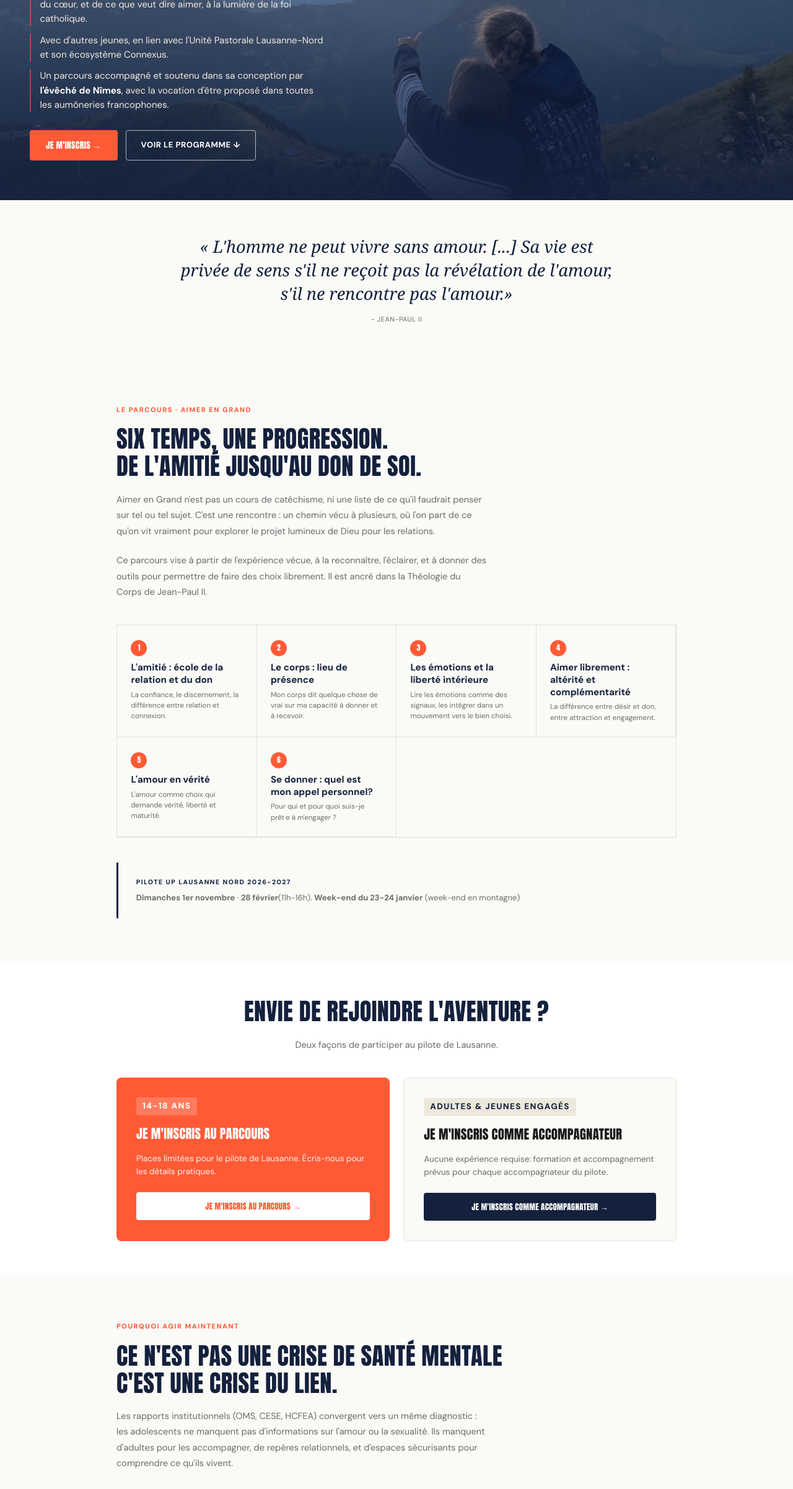
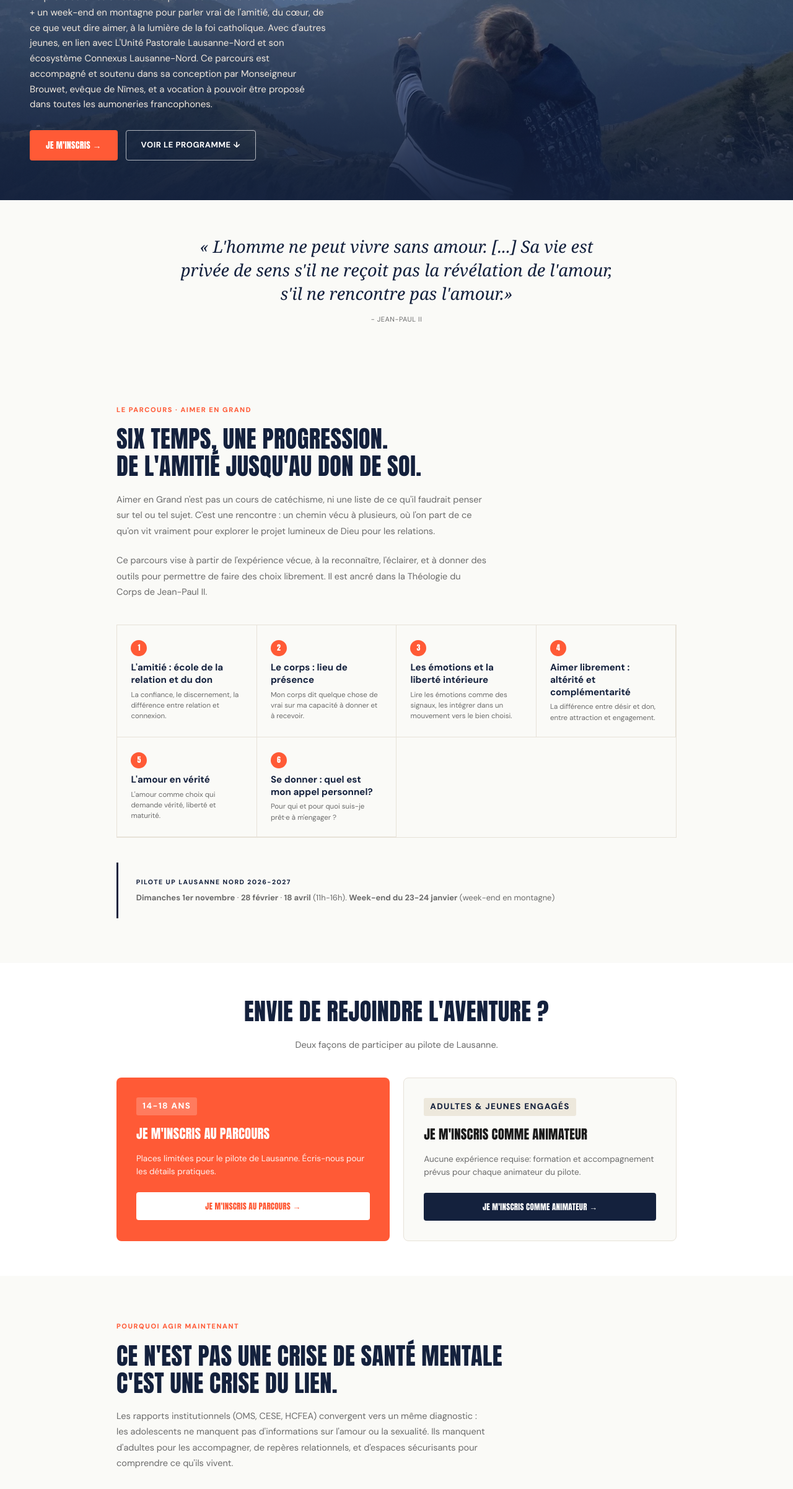
Before and after one commit to messianecaze/cor1418-site2, a plain HTML site: page index.html in a window 1280 px wide. Shown: the part 397-2800 px from the top of the page at 62% size. Drawn offline with Linux system fonts and the light colour scheme.

Commit message:
Change 'accompagnateur' to 'animateur' throughout
Updated references from 'accompagnateur' to 'animateur' and adjusted related text in the hero section and contact information.

```diff
--- a/index.html
+++ b/index.html
@@ -100,14 +100,7 @@
     font-size: clamp(2.6rem, 6vw, 5rem);
     text-transform: uppercase; line-height: 0.95; color: var(--blanc); margin-bottom: 1.2rem;
   }
-  .hero-sub-wrap { max-width: 480px; margin-bottom: 1.8rem; }
-  .hero-sub {
-    font-size: 15px; color: #F2E9DE; line-height: 1.55;
-    padding-left: 0.9rem; border-left: 2px solid rgba(255,90,54,0.55);
-    margin-bottom: 0.7rem;
-  }
-  .hero-sub:last-child { margin-bottom: 0; }
-  .hero-sub strong { color: var(--blanc); font-weight: 700; }
+  .hero-sub { font-size: 15px; color: #F2E9DE; max-width: 480px; margin-bottom: 1.8rem; }
   .hero-actions { display:flex; gap:0.8rem; flex-wrap:wrap; }
   .btn-primary {
     background: var(--flamme); color: var(--blanc);
@@ -222,7 +215,7 @@
   .deploiement { background: var(--papier); padding: 1.4rem 1.8rem; border-left: 3px solid var(--nuit); }
   .deploiement p:first-child { font-size: 10.5px; font-weight: 800; letter-spacing:0.14em; text-transform:uppercase; color: var(--nuit); margin-bottom: 0.4rem; }
   .deploiement p:last-child { font-size: 13px; color: var(--gris); line-height:1.65; }
-  /* ===== ACCOMPAGNATEURS / PORTRAITS ===== */
+  /* ===== ANIMATEURS ===== */
   .animateurs-grid { display:grid; grid-template-columns: repeat(auto-fit, minmax(240px,1fr)); gap: 1.8rem; margin-bottom: 2rem; }
   .animateur-item { border-left: 3px solid var(--ligne); padding-left: 1.1rem; }
   .animateur-item-title { font-size: 1rem; font-weight:700; color: var(--nuit); margin-bottom:0.4rem; }
@@ -324,7 +317,7 @@
       <li><a href="#voix" class="nav-optional">365 Voix</a></li>
       <li><a href="#deep">DEEP</a></li>
       <li><a href="#qui-sommes-nous" class="nav-optional">Qui sommes-nous</a></li>
-      <li><a href="#inscription" class="nav-ghost">Tu es accompagnateur ? →</a></li>
+      <li><a href="#inscription" class="nav-ghost">Tu es animateur ? →</a></li>
     </ul>
     <a href="#inscription" class="nav-cta">Je m'inscris →</a>
     <button class="nav-toggle" id="navToggle" aria-label="Ouvrir le menu" aria-expanded="false" aria-controls="navLinks">
@@ -342,11 +335,7 @@
   <div class="hero-inner">
     <p class="hero-label">Aimer en Grand · 14-18 ans · Parcours Pilote UP Lausanne Nord </p>
     <h1>Un parcours pour<br>vivre nos relations en grand</h1>
-    <div class="hero-sub-wrap">
-      <p class="hero-sub">Un pilote aura lieu à Lausanne à partir de <strong>novembre 2026</strong> : 2 sessions + un week-end en montagne pour parler vrai de l'amitié, du cœur, et de ce que veut dire aimer, à la lumière de la foi catholique.</p>
-      <p class="hero-sub">Avec d'autres jeunes, en lien avec l'Unité Pastorale Lausanne-Nord et son écosystème Connexus.</p>
-      <p class="hero-sub">Un parcours accompagné et soutenu dans sa conception par <strong>l'évêché de Nîmes</strong>, avec la vocation d'être proposé dans toutes les aumôneries francophones.</p>
-    </div>
+    <p class="hero-sub">Un pilote aura lieu à Lausanne à partir de Novembre 2026: 3 sessions + un week-end en montagne pour parler vrai de l'amitié, du cœur, de ce que veut dire aimer, à la lumière de la foi catholique. Avec d'autres jeunes, en lien avec L'Unité Pastorale Lausanne-Nord et son écosystème Connexus Lausanne-Nord. Ce parcours est accompagné et soutenu dans sa conception par Monseigneur Brouwet, evêque de Nîmes, et a vocation à pouvoir être proposé dans toutes les aumoneries francophones. </p>
     <div class="hero-actions">
       <a href="#inscription" class="btn-primary">Je m'inscris →</a>
       <a href="#parcours" class="btn-outline-light">Voir le programme ↓</a>
@@ -375,7 +364,7 @@
     </div>
     <div class="deploiement">
       <p>Pilote UP Lausanne Nord 2026-2027</p>
-      <p><strong>Dimanches 1er novembre</strong> · <strong>28 février</strong>(11h-16h). <strong>Week-end du 23-24 janvier</strong> (week-end en montagne)</p>
+      <p><strong>Dimanches 1er novembre</strong> · <strong>28 février</strong> · <strong>18 avril</strong> (11h-16h). <strong>Week-end du 23-24 janvier</strong> (week-end en montagne)</p>
     </div>
   </div>
 </div>
@@ -395,9 +384,9 @@
       </div>
       <div class="inscription-card animateur">
         <p class="inscription-tag">Adultes &amp; jeunes engagés</p>
-        <h3>Je m'inscris comme accompagnateur</h3>
-        <p>Aucune expérience requise: formation et accompagnement prévus pour chaque accompagnateur du pilote.</p>
-        <a href="mailto:aimerengrand@gmail.com?subject=Inscription%20comme%20accompagnateur%20-%20Lausanne" class="inscription-btn nuit">Je m'inscris comme accompagnateur →</a>
+        <h3>Je m'inscris comme animateur</h3>
+        <p>Aucune expérience requise: formation et accompagnement prévus pour chaque animateur du pilote.</p>
+        <a href="mailto:aimerengrand@gmail.com?subject=Inscription%20comme%20animateur%20-%20Lausanne" class="inscription-btn nuit">Je m'inscris comme animateur →</a>
       </div>
     </div>
   </div>
@@ -512,17 +501,6 @@
       <p>Pourquoi « COR » ? C'est le mot latin pour dire <strong>cœur</strong>. Car le cœur est, comme l'écrit le pape François, "capable d'unifier et d'harmoniser l'histoire personnelle, qui semble fragmentée en mille morceaux mais où tout peut avoir un sens.(...) "c'est lui qui me distingue, me façonne dans mon identité spirituelle et me met en communion avec les autres." </p>
       <p>Lorsque "le cœur parle au cœur", l'échange dépasse les seules idées, et, par une présence, d'une personne à une autre, la transformation véritable peut s'opérer dans un vrai cœur à cœur.</p>
     </div>
-    <p style="font-weight:700; color:var(--nuit); font-size:13.5px; margin-bottom:1.2rem;">À l'origine du projet :</p>
-    <div class="animateurs-grid">
-      <div class="animateur-item">
-        <p class="animateur-item-title">Messiane Cazé — coordination du projet</p>
-        <p class="animateur-item-body">Messiane Cazé coordonne le projet Aimer en Grand depuis ses débuts. Titulaire d'un Master en Théologie du Corps (ITC Lyon), elle a porté l'enquête menée auprès de 365 jeunes francophones qui a nourri la conception du parcours.</p>
-      </div>
-      <div class="animateur-item">
-        <p class="animateur-item-title">Mgr Nicolas Brouwet — évêque de Nîmes</p>
-        <p class="animateur-item-body">Un parcours accompagné et soutenu dans sa conception par Mgr Brouwet, évêque de Nîmes. Prêtre du diocèse de Nanterre depuis 1992, il a été évêque de Tarbes et Lourdes de 2012 à 2021, avant d'être nommé évêque de Nîmes, Uzès et Alès en 2021.</p>
-      </div>
-    </div>
     <p style="font-weight:700; color:var(--nuit); font-size:13.5px; margin-bottom:1.2rem;">Deux parcours incarnent aujourd'hui cette conviction :</p>
     <div class="hub">
       <div class="hub-card parcours">
@@ -549,7 +527,7 @@
   <div class="contact-inner">
     <p class="section-label">Rejoindre le projet</p>
     <h2>Vous voulez agir ?<br>Nous avons besoin de vous!</h2>
-    <p class="contact-sub">Que vous soyez éducateur, accompagnateur, responsable pastoral ou simplement convaincu qu'il faut agir maintenant - nous avons besoin de vous pour ce projet.</p>
+    <p class="contact-sub">Que vous soyez éducateur, animateur, responsable pastoral ou simplement convaincu qu'il faut agir maintenant - nous avons besoin de vous pour ce projet.</p>
     <div class="contact-grid">
       <div>
         <p class="contact-item-label">Email</p>
```
